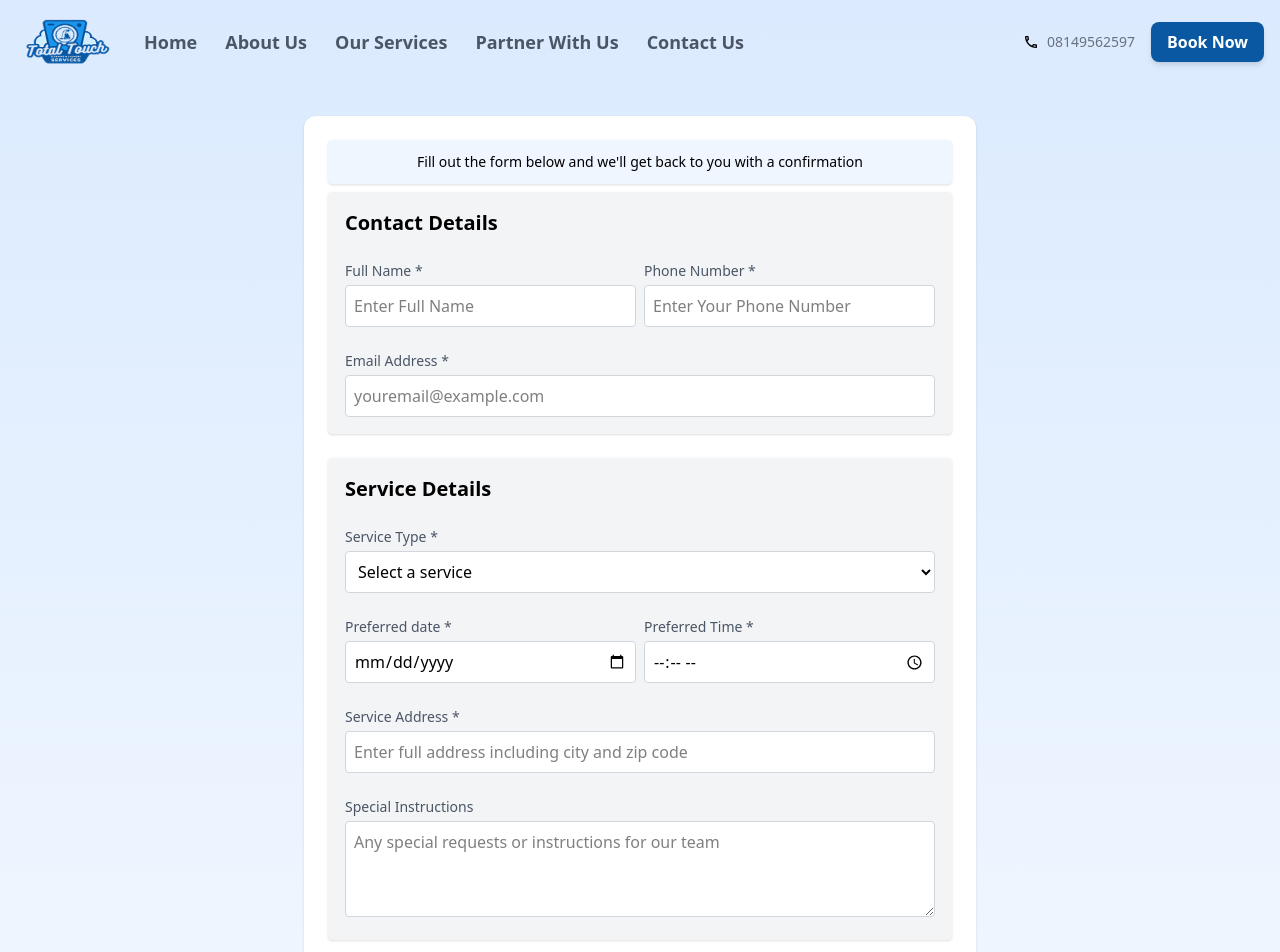
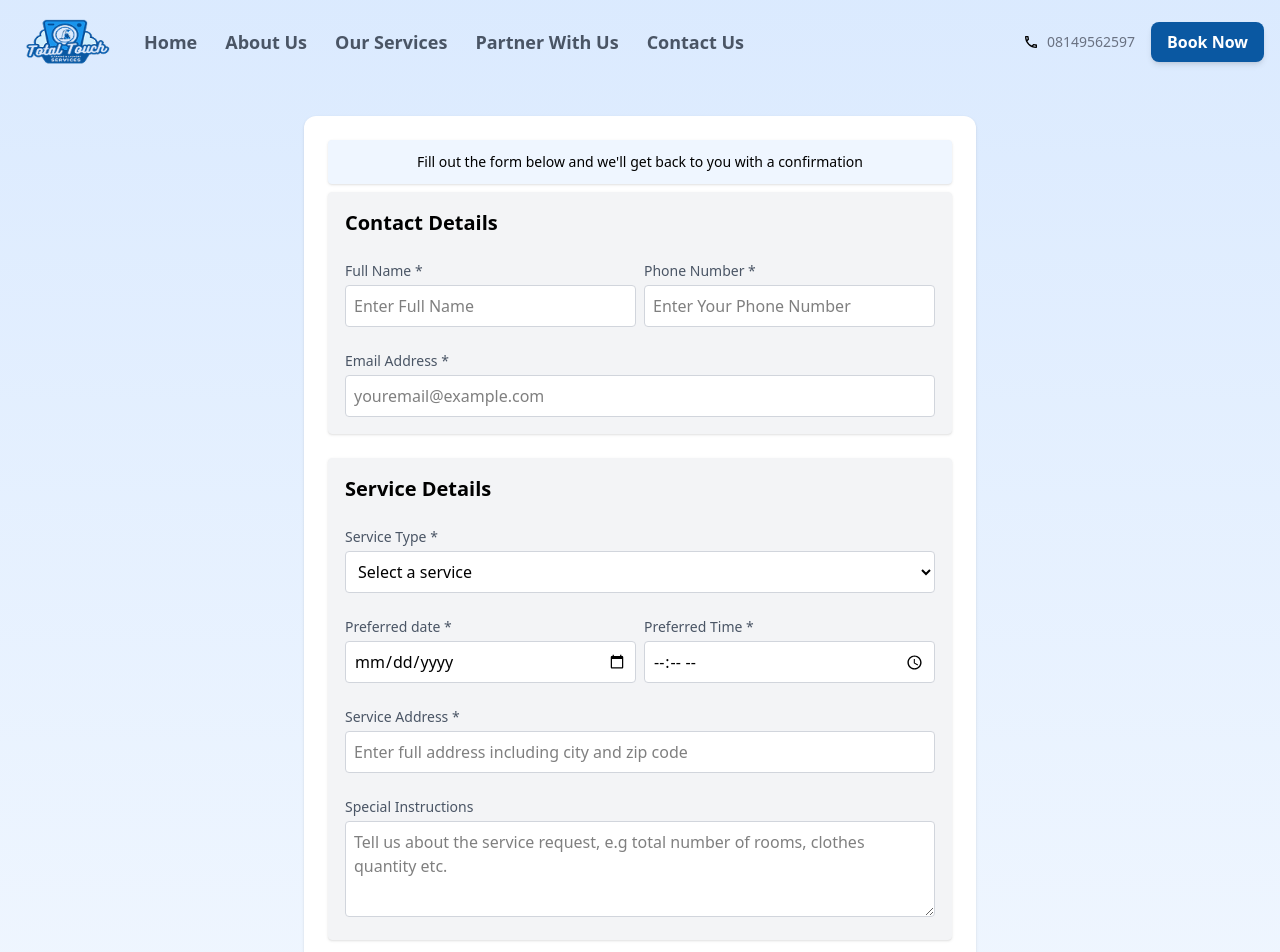
Before and after one commit to oyelajakenny/totaltouch, a Next.js app in the folder app/: page /booking in a window 1280 px wide. Shown: the top 952 px of the page. Built offline with nearby package versions, Linux system fonts and the light colour scheme.

Commit message:
made some changes in the booking form

```diff
--- a/app/app/booking/page.js
+++ b/app/app/booking/page.js
@@ -295,7 +295,7 @@ Special Instructions: ${formData.instructions || "None"}
                 value={formData.instructions}
                 onChange={handleChange}
                 name="instructions"
-                placeholder="Any special requests or instructions for our team"
+                placeholder="Tell us about the service request, e.g total number of rooms, clothes quantity etc."
                 className={inputClass + " h-24"}
               />
             </div>
```
